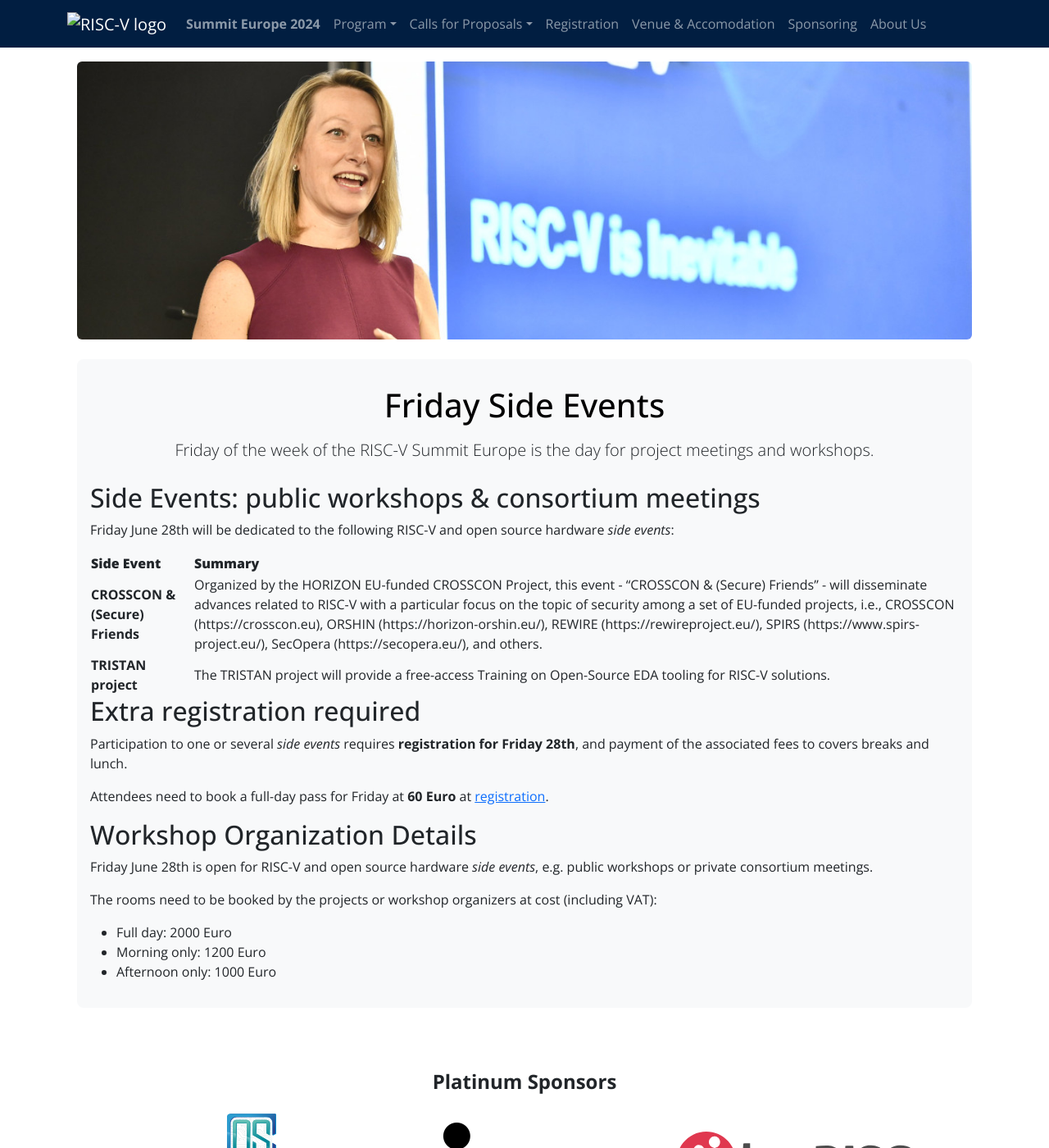
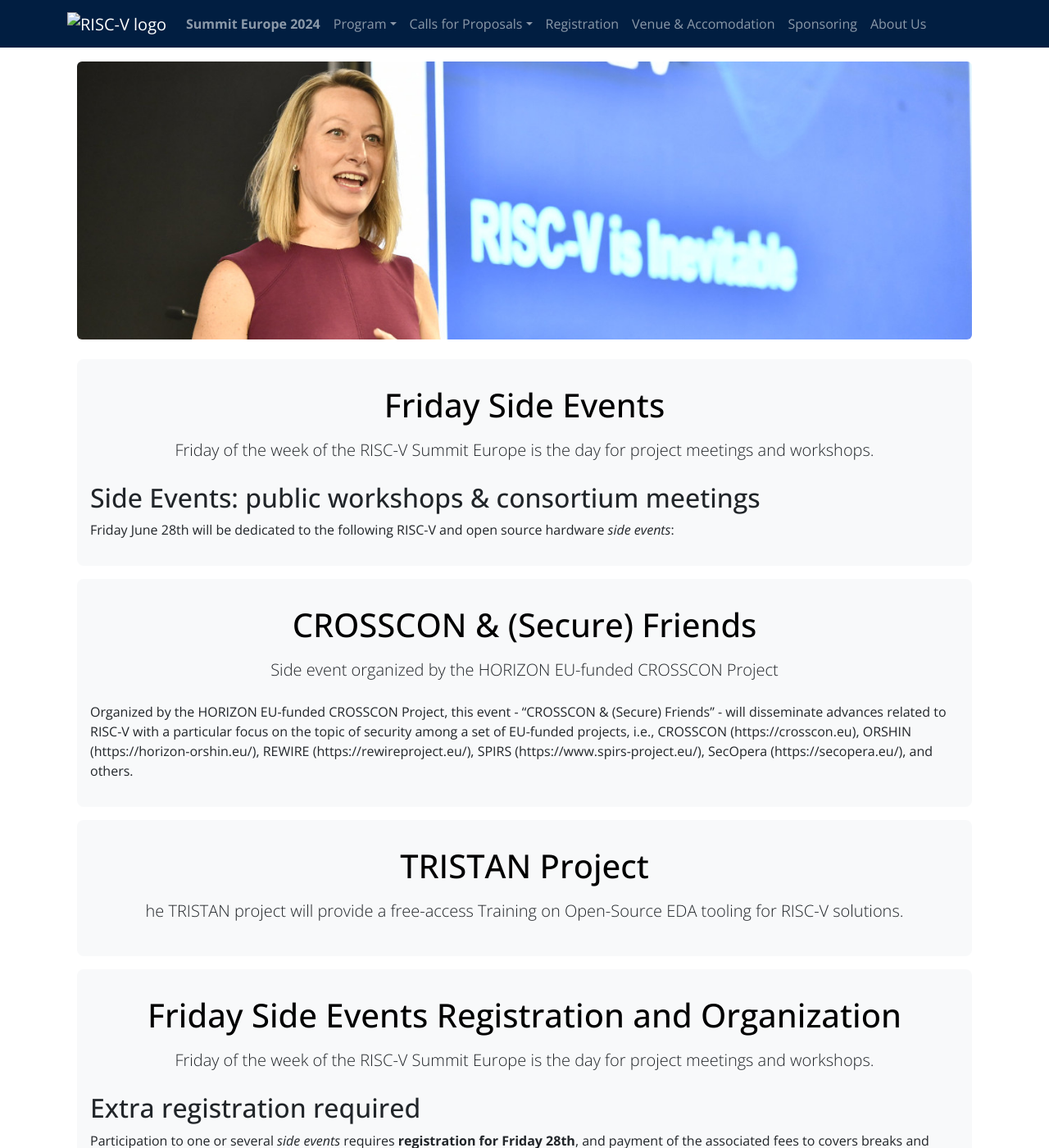
Before and after one commit to riscv-europe/summit-website-development, a Jekyll site: the page built from summit/2024/sideevents.md, in a window 1280 px wide and 1400 px high. Shown: the whole window at 82% size. Built offline with Jekyll 4.4.1, drawn with Linux system fonts in a browser that asks for light colours.

Commit message:
Update sideevents.md
Updated Side Event Information

```diff
--- a/summit/2024/sideevents.md
+++ b/summit/2024/sideevents.md
@@ -18,11 +18,32 @@
 Friday June 28th will be dedicated to the following RISC-V and open source hardware
 *side events*:
 
+{% include jumboboxend.html %}
 
-| **Side Event**      | **Summary**      |
-| :------------- | :------------- |
-| **CROSSCON & (Secure) Friends** | Organized by the HORIZON EU-funded CROSSCON Project, this event - "CROSSCON & (Secure) Friends" - will disseminate advances related to RISC-V with a particular focus on the topic of security among a set of EU-funded projects, i.e., CROSSCON (https://crosscon.eu), ORSHIN (https://horizon-orshin.eu/), REWIRE (https://rewireproject.eu/), SPIRS (https://www.spirs-project.eu/), SecOpera (https://secopera.eu/), and others. |
-| **TRISTAN project** | The TRISTAN project will provide a free-access Training on Open-Source EDA tooling for RISC-V solutions. |
+{% include jumboboxstart.html
+    title = "CROSSCON & (Secure) Friends"
+    lead = "Side event organized by the HORIZON EU-funded CROSSCON Project"
+%}
+
+Organized by the HORIZON EU-funded CROSSCON Project, this event - "CROSSCON & (Secure) Friends" - will disseminate advances related to RISC-V with a particular focus on the topic of security among a set of EU-funded projects, i.e., CROSSCON (https://crosscon.eu), ORSHIN (https://horizon-orshin.eu/), REWIRE (https://rewireproject.eu/), SPIRS (https://www.spirs-project.eu/), SecOpera (https://secopera.eu/), and others.
+
+{% include jumboboxend.html %}
+
+{% include jumboboxstart.html
+    title = "TRISTAN Project"
+    lead = "he TRISTAN project will provide a free-access Training on Open-Source EDA tooling for RISC-V solutions."
+%}
+
+
+{% include jumboboxend.html %}
+
+
+
+{% include jumboboxstart.html
+    title = "Friday Side Events Registration and Organization"
+    lead = "Friday of the week of the RISC-V Summit Europe is the day for project meetings and workshops."
+%}
+
 
 
 ## Extra registration required
@@ -44,5 +65,3 @@
 - Full day: 2000 Euro
 - Morning only: 1200 Euro
 - Afternoon only: 1000 Euro
-
-{% include jumboboxend.html %}
```
